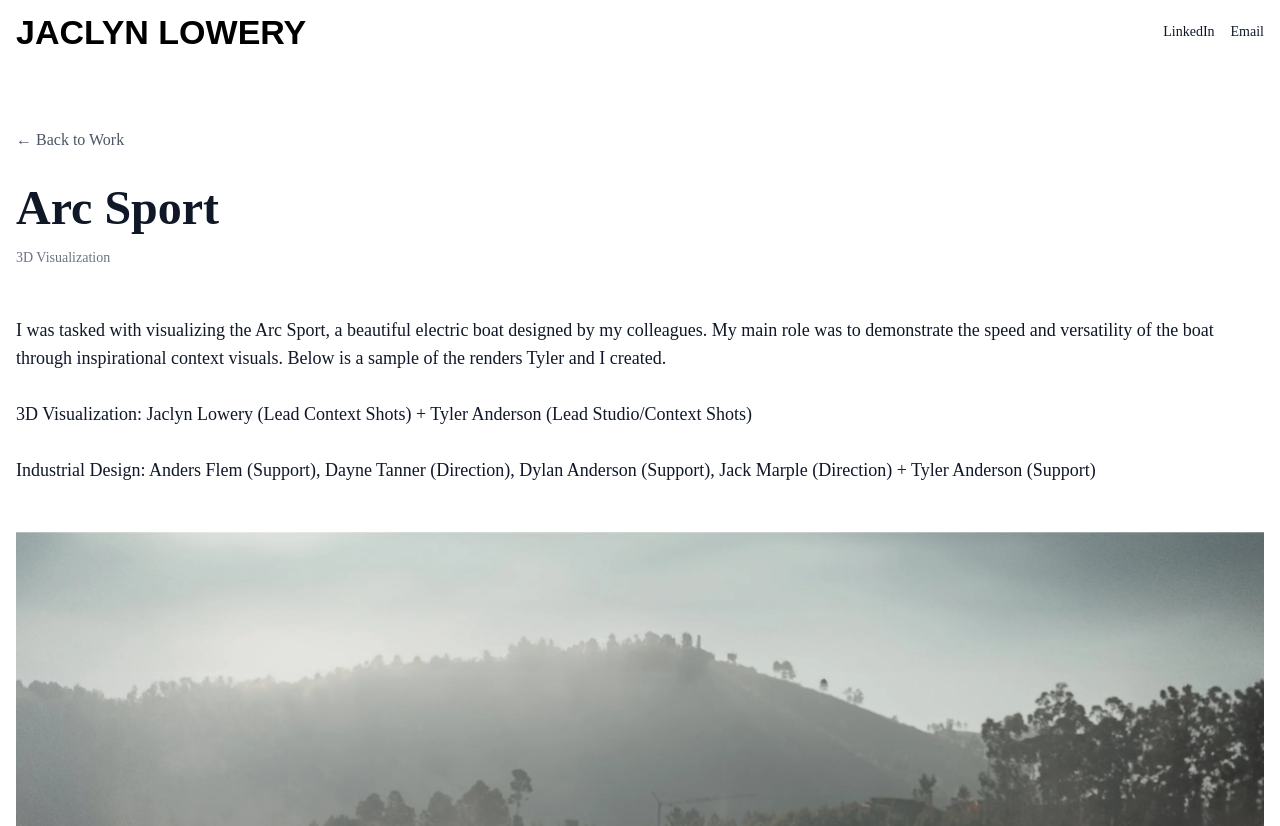
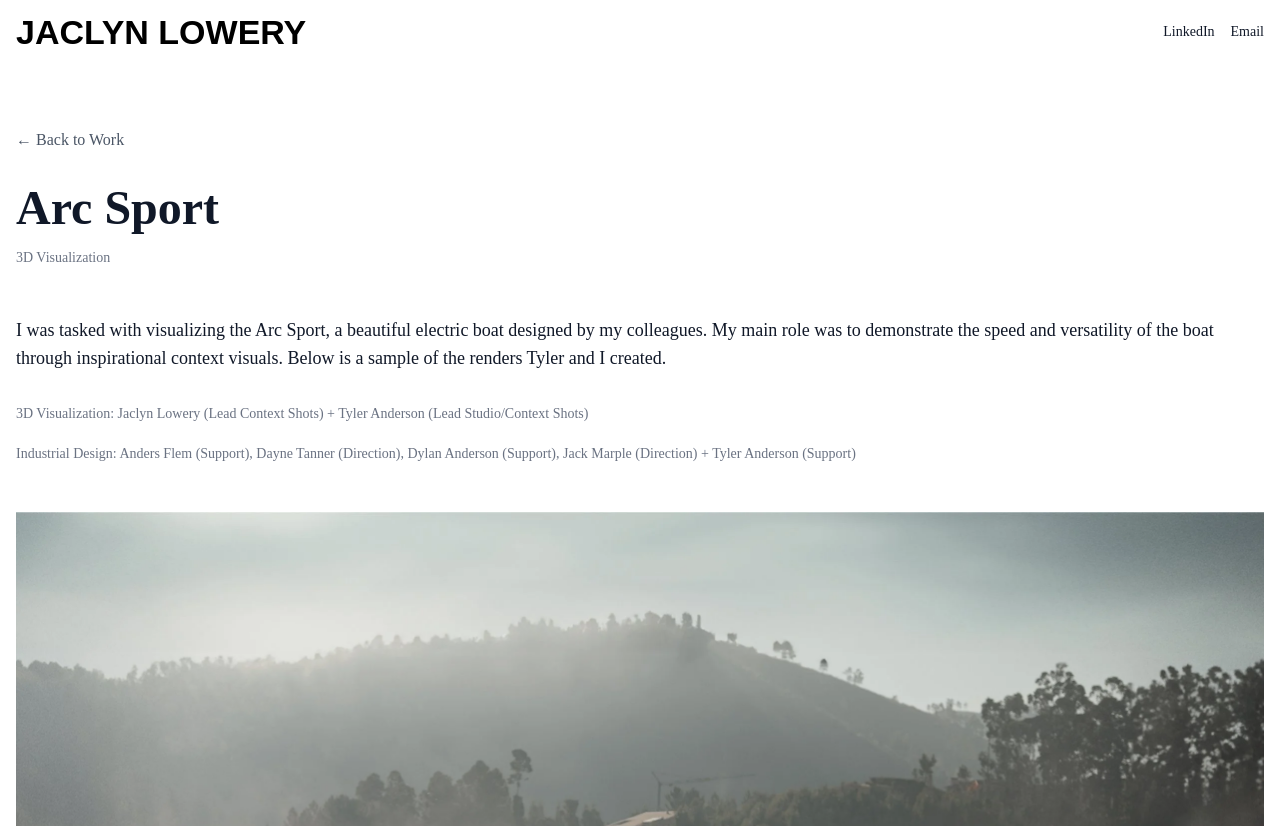
Before and after one commit to ellbosch/JaclynPortfolio, a React (Vite) app: page /project/arcsport in a window 1280 px wide. Shown: the top 826 px of the page. Built offline with nearby package versions, Linux system fonts and the light colour scheme; a web font is replaced by a local one.

Commit message:
credits desc

```diff
--- a/src/data/projects.ts
+++ b/src/data/projects.ts
@@ -20,9 +20,8 @@ export const projects: Project[] = [
     title: 'Arlo',
     categories: ['industrial-design', '3d-visualization'],
     shortDescription: 'Security camera system design and launch video renders',
-    fullDescription: `I worked alongside my colleagues to design the Arlo Go, Arlo Ultra, Arlo Pro, and the Arlo Pro Floodlight. I created the following renders and animations for a launch video of the Arlo Pro.
-
-3D Visualization: Jaclyn Lowery (Arlo Pro video renders)
+    fullDescription: `I worked alongside my colleagues to design the Arlo Go, Arlo Ultra, Arlo Pro, and the Arlo Pro Floodlight. I created the following renders and animations for a launch video of the Arlo Pro.`,
+    creditsDescription: `3D Visualization: Jaclyn Lowery (Arlo Pro video renders)
 
 Industrial Design: Dayne Tanner (Direction), Tyler Anderson (Project Lead), Kyle Savarese (Support), Jaclyn Lowery (Support)`,
     thumbnail: { src: '/images/projects/arlo/01-cover.png', alt: 'Arlo thumbnail' },
@@ -82,9 +81,8 @@ Industrial Design: Dayne Tanner (Direction), Tyler Anderson (Project Lead), Kyle
     title: 'Mode',
     categories: ['industrial-design', '3d-visualization'],
     shortDescription: 'Refined electric toothbrush design and website visuals',
-    fullDescription: `Mode was an exciting opportunity to design a refined electric toothbrush that I now use everyday. My main role was creating a scrolling video for Mode's website to walk through the design details and unique features.
-
-3D Visualization: Jaclyn Lowery (3D Lead, Video Editor), Kieran Moriarty (Direction)
+    fullDescription: `Mode was an exciting opportunity to design a refined electric toothbrush that I now use everyday. My main role was creating a scrolling video for Mode's website to walk through the design details and unique features.`,
+    creditsDescription: `3D Visualization: Jaclyn Lowery (3D Lead, Video Editor), Kieran Moriarty (Direction)
 
 Industrial Design: Kieran Moriarty (Direction), Jaclyn Lowery (Support), John Nam (Support), Tyler Anderson (Support)`,
     thumbnail: { src: '/images/projects/mode/01-landscape.jpg', alt: 'Mode thumbnail' },
@@ -108,9 +106,8 @@ Industrial Design: Kieran Moriarty (Direction), Jaclyn Lowery (Support), John Na
     title: 'Nice HR40 Remote',
     categories: ['industrial-design', '3d-visualization'],
     shortDescription: 'Next generation smart home remote design',
-    fullDescription: `Our team was tasked with re-imagining the previous generation Nice smart home remote into the next generation HR40. We upgraded the design to match the existing modern aesthetics of the Nice product portfolio, along with enhancing the experience of the extensive control.
-
-Industrial Design: Jaclyn Lowery (Project Lead), Kieran Moriarty (Direction), John Nam (Support)`,
+    fullDescription: `Our team was tasked with re-imagining the previous generation Nice smart home remote into the next generation HR40. We upgraded the design to match the existing modern aesthetics of the Nice product portfolio, along with enhancing the experience of the extensive control.`,
+    creditsDescription: `Industrial Design: Jaclyn Lowery (Project Lead), Kieran Moriarty (Direction), John Nam (Support)`,
     thumbnail: { src: '/images/projects/nice-hr40-remote/01-remote-outro.png', alt: 'Nice HR40 Remote thumbnail' },
     images: [
       { src: '/images/projects/nice-hr40-remote/01-remote-outro.png', alt: 'Nice HR40 Remote outro' },
@@ -134,9 +131,8 @@ Industrial Design: Jaclyn Lowery (Project Lead), Kieran Moriarty (Direction), Jo
     shortDescription: '3D on-package renders for multiple Jabra product lines',
     fullDescription: `I created 3D on-package renders for multiple Jabra product lines, collaborating with the graphic design team. I sketched render concept ideas, rendered, reviewed and made edits to pre-press color proofs. I served as the primary 3D visualizer for numerous color variations across various products.
 
-Products Featured: Evolve 2 85, Evolve 2 65, Elite 85t, Elite Active 75t, Elite 2, Elite 3, Elite 4, Elite 4 Active, Elite 5, and Elite 7.
-
-3D Visualization: Jaclyn Lowery (Lead on-package renders), Jasmine Schubert (Support), Kieran Moriarty (Panacast renders), Matt Hanzly (Support), Tyler Anderson (Package context renders)
+Products Featured: Evolve 2 85, Evolve 2 65, Elite 85t, Elite Active 75t, Elite 2, Elite 3, Elite 4, Elite 4 Active, Elite 5, and Elite 7.`,
+    creditsDescription: `3D Visualization: Jaclyn Lowery (Lead on-package renders), Jasmine Schubert (Support), Kieran Moriarty (Panacast renders), Matt Hanzly (Support), Tyler Anderson (Package context renders)
 
 Industrial Design: Jaclyn Lowery (Panacast 50 Packaging)`,
     thumbnail: { src: '/images/projects/jabra-packaging/01-elite7-active.jpg', alt: 'Jabra Packaging thumbnail' },
@@ -175,9 +171,8 @@ Industrial Design: Jaclyn Lowery (Panacast 50 Packaging)`,
     title: 'Arc Sport',
     categories: ['3d-visualization'],
     shortDescription: 'Electric boat visualization showcasing speed and versatility',
-    fullDescription: `I was tasked with visualizing the Arc Sport, a beautiful electric boat designed by my colleagues. My main role was to demonstrate the speed and versatility of the boat through inspirational context visuals. Below is a sample of the renders Tyler and I created.
-
-3D Visualization: Jaclyn Lowery (Lead Context Shots) + Tyler Anderson (Lead Studio/Context Shots)
+    fullDescription: `I was tasked with visualizing the Arc Sport, a beautiful electric boat designed by my colleagues. My main role was to demonstrate the speed and versatility of the boat through inspirational context visuals. Below is a sample of the renders Tyler and I created.`,
+    creditsDescription: `3D Visualization: Jaclyn Lowery (Lead Context Shots) + Tyler Anderson (Lead Studio/Context Shots)
 
 Industrial Design: Anders Flem (Support), Dayne Tanner (Direction), Dylan Anderson (Support), Jack Marple (Direction) + Tyler Anderson (Support)`,
     thumbnail: { src: '/images/projects/arcsport/01-boat-at-speed.jpg', alt: 'Arc Sport thumbnail' },
@@ -199,9 +194,8 @@ Industrial Design: Anders Flem (Support), Dayne Tanner (Direction), Dylan Anders
     title: 'Auraglow',
     categories: ['3d-visualization'],
     shortDescription: 'LED Whitener promo videos and product renders',
-    fullDescription: `Tyler and I created promo videos and stills to showcase the Auraglow LED Whitener and case designed by our colleagues, along with several other Auraglow products. I also created on-package renders for several of the Auraglow products.
-
-3D Visualization: Jaclyn Lowery (3D Support, 2D animator, Video Editor), Kieran Moriarty (Direction), Tyler Anderson (3D Support)
+    fullDescription: `Tyler and I created promo videos and stills to showcase the Auraglow LED Whitener and case designed by our colleagues, along with several other Auraglow products. I also created on-package renders for several of the Auraglow products.`,
+    creditsDescription: `3D Visualization: Jaclyn Lowery (3D Support, 2D animator, Video Editor), Kieran Moriarty (Direction), Tyler Anderson (3D Support)
 
 Industrial Design: Dayne Tanner (Direction), Jack Marple (Lead)`,
     thumbnail: { src: '/images/projects/auraglow/01-led-whitener.png', alt: 'Auraglow thumbnail' },
@@ -229,9 +223,8 @@ Industrial Design: Dayne Tanner (Direction), Jack Marple (Lead)`,
     title: 'Whistle Go + Whistle Pro',
     categories: ['industrial-design'],
     shortDescription: 'GPS-enabled health and activity trackers for pets',
-    fullDescription: `GPS-enabled health and activity trackers for pets with emphasis on durability, removability, material finishes, and color considerations.
-
-3D Visualization: Dayne Tanner (Lead)
+    fullDescription: `GPS-enabled health and activity trackers for pets with emphasis on durability, removability, material finishes, and color considerations.`,
+    creditsDescription: `3D Visualization: Dayne Tanner (Lead)
 
 Industrial Design: Dayne Tanner (Direction), Jaclyn Lowery (Lead/Support), Kieran Moriarty (Support)`,
     thumbnail: { src: '/images/projects/whistle/01-collars.jpg', alt: 'Whistle thumbnail' },
@@ -256,9 +249,8 @@ Industrial Design: Dayne Tanner (Direction), Jaclyn Lowery (Lead/Support), Kiera
     shortDescription: 'Premium multi-device wireless charger',
     fullDescription: `Our team was given the task to re-imagine a standard wireless charger into a premium and multi-device compatible experience.
 
-Jaclyn Lowery also directed the packaging design (OBX), with emphasis on device protection and the unboxing experience.
-
-3D Visualization: Jaclyn Lowery (Lead Studio Shots), John Nam (Lead In-Context Packaging Renders)
+Jaclyn Lowery also directed the packaging design (OBX), with emphasis on device protection and the unboxing experience.`,
+    creditsDescription: `3D Visualization: Jaclyn Lowery (Lead Studio Shots), John Nam (Lead In-Context Packaging Renders)
 
 Photography: Enlisted
 
@@ -286,9 +278,8 @@ Industrial Design: August Simmons (ID Support), Dayne Tanner (ID Direction), Jac
     shortDescription: 'Hearing aid design developed through user interviews',
     fullDescription: `As someone who grew up going into my parent's office to do hearing tests (for fun? My parents are doctors), it was a very exciting opportunity to help design a Starkey hearing aid.
 
-The team designed hearing aids and their cases through user interviews and close collaboration with Starkey's engineering department to develop the most considered solution.
-
-3D Visualization: Tyler Anderson (Lead)
+The team designed hearing aids and their cases through user interviews and close collaboration with Starkey's engineering department to develop the most considered solution.`,
+    creditsDescription: `3D Visualization: Tyler Anderson (Lead)
 
 Photography: Starkey
 
@@ -317,9 +308,8 @@ Industrial Design: Dayne Tanner (Direction), Jack Marple (Support), Jaclyn Lower
     shortDescription: 'UVC light contact lens cleaner 3D animation',
     fullDescription: `This was my first 3D animated project. The work showcases technology developed by Q-Egg that kills 99.999% of harmful pathogens with UVC light through their contact lens cleaner/case product.
 
-I led storytelling and 3D visuals/animation efforts on the project, collaborating with a copywriter, voice actor, and motion designer.
-
-3D Visualization: Jaclyn Lowery (3D Vis. Lead) + Lauren Konig (3D Vis. Support, 2D Animator + Video Editor)`,
+I led storytelling and 3D visuals/animation efforts on the project, collaborating with a copywriter, voice actor, and motion designer.`,
+    creditsDescription: `3D Visualization: Jaclyn Lowery (3D Vis. Lead) + Lauren Konig (3D Vis. Support, 2D Animator + Video Editor)`,
     thumbnail: { src: '/images/projects/q-egg/01-exploded.jpg', alt: 'Q-Egg thumbnail' },
     images: [
       { src: '/images/projects/q-egg/01-exploded.jpg', alt: 'Q-Egg exploded view' },
--- a/src/data/types.ts
+++ b/src/data/types.ts
@@ -18,6 +18,7 @@ export interface Project {
   categories: ProjectCategory[];
   shortDescription: string;
   fullDescription: string;
+  creditsDescription?: string;
   thumbnail: ProjectImage;
   heroImage?: ProjectImage;
   images: ProjectImage[];
--- a/src/pages/ProjectPage.tsx
+++ b/src/pages/ProjectPage.tsx
@@ -84,13 +84,24 @@ const ProjectPage = () => {
       )}
 
       {/* Description */}
-      <section className="mb-12">
-        <div className="prose prose-lg dark:prose-invert max-w-none">
-          <p className="text-lg text-gray-900 dark:text-white whitespace-pre-line">
-            {project.fullDescription}
+      {project.fullDescription && (
+        <section className="mb-8">
+          <div className="prose prose-lg dark:prose-invert max-w-none">
+            <p className="text-lg text-gray-900 dark:text-white whitespace-pre-line">
+              {project.fullDescription}
+            </p>
+          </div>
+        </section>
+      )}
+
+      {/* Credits */}
+      {project.creditsDescription && (
+        <section className="mb-12">
+          <p className="text-sm text-gray-500 dark:text-gray-500 whitespace-pre-line">
+            {project.creditsDescription}
           </p>
-        </div>
-      </section>
+        </section>
+      )}
 
       {/* Skills */}
       {project.skills.length > 0 && (
```
